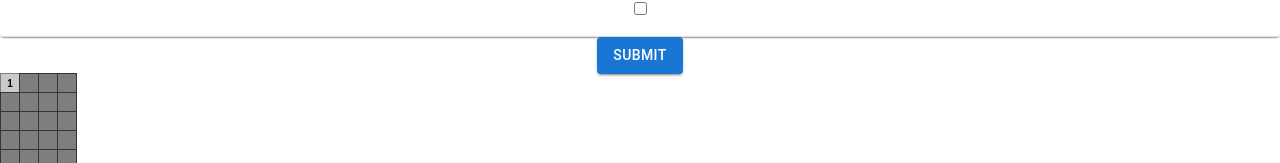
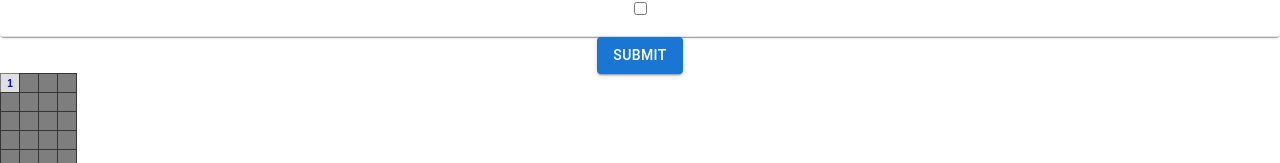
Before and after one commit to ln56b/ln56b-react-minesweeper, a React (Create React App) app: page / in a window 1280 px wide. Both pictures are taken after a click on the button 10 px from the left and 730 px from the top of the page. Shown: the part 648-811 px from the top of the page. Built offline with nearby package versions, Linux system fonts and the light colour scheme.

Commit message:
display numbers with colors

```diff
--- a/src/components/Square.css
+++ b/src/components/Square.css
@@ -12,7 +12,7 @@
 }
 
 .open {
-  background: rgb(202, 202, 202);
+  background: rgb(224, 224, 224);
   border: 1px solid rgb(126, 126, 126);
 }
 
--- a/src/components/Square.jsx
+++ b/src/components/Square.jsx
@@ -1,9 +1,32 @@
 import React from "react"
 import "./Square.css"
 
+function valueDisplay(value) {
+  switch (value) {
+    case 1:
+      return <font color="blue">1</font>;
+    case 2:
+      return <font color="green">2</font>;
+    case 3:
+      return <font color="red">3</font>;
+    case 4:
+      return <font color="#0e026b">4</font>;
+    case 5:
+      return <font color="#6b0000">5</font>;
+    case 6:
+      return <font color="#004b73">6</font>;
+    case 7:
+      return <font color="#875703">7</font>;
+    case 8:
+      return <font color="black">8</font>;
+    default:
+      return '';
+  }
+}
+
 function Square({ value, isMine, isOpen, setIsOpen }) {
 
-  const display = isMine ? '💣' : (value || '')
+  const display = isMine ? '💣' : valueDisplay(value);
   const className = isOpen ? 'open' : 'closed'
 
 	return (
```
